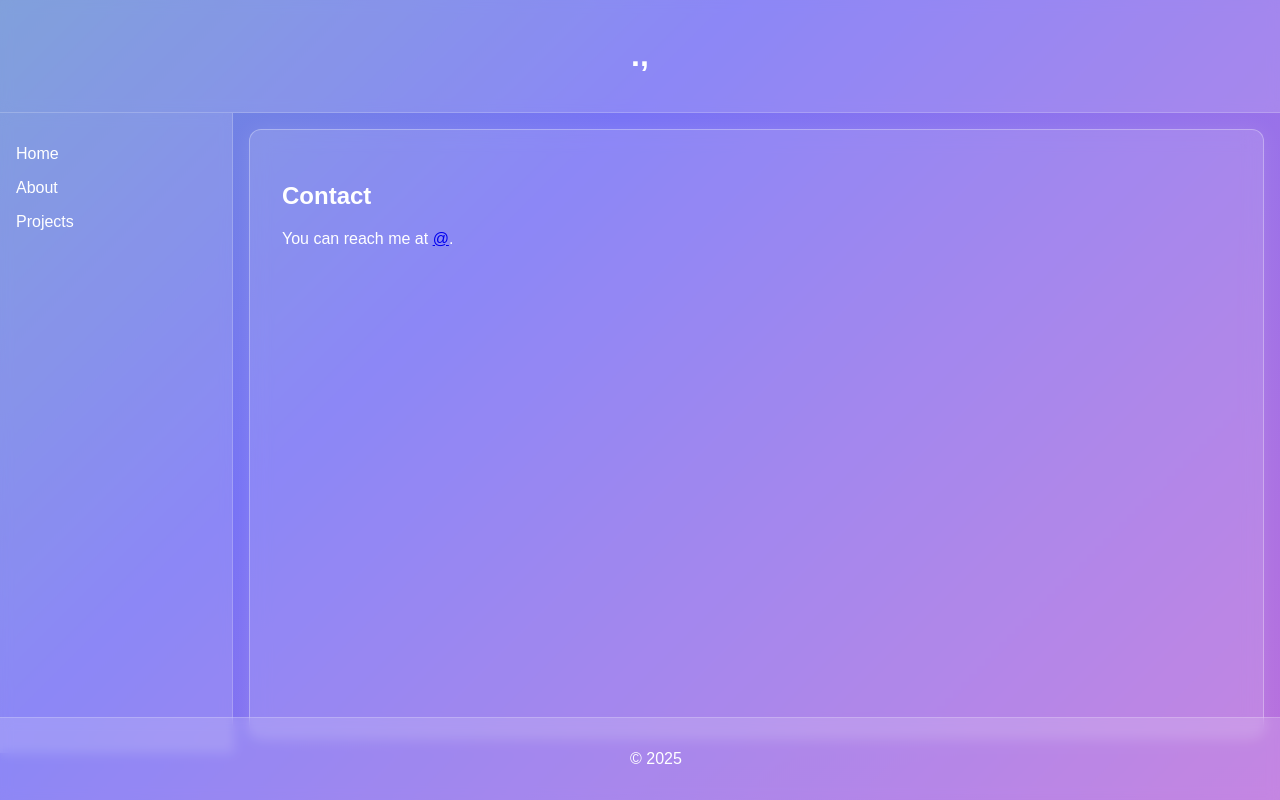
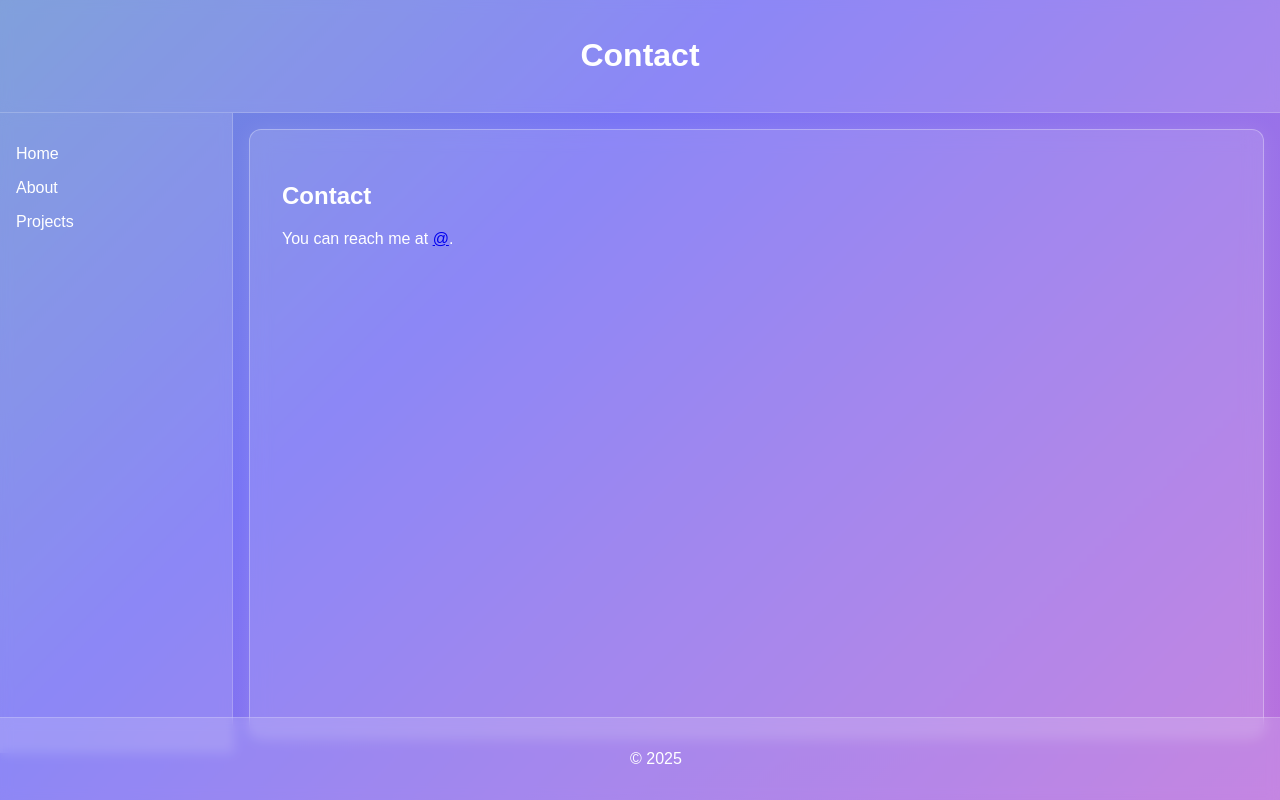
Before and after one commit to wooble737/wooble737.github.io, a plain HTML site: page contact.html in a window 1280 px wide. Drawn offline with Linux system fonts and the light colour scheme.

Commit message:
Update contact.html

```diff
--- a/contact.html
+++ b/contact.html
@@ -3,12 +3,12 @@
 <head>
   <meta charset="UTF-8" />
   <meta name="viewport" content="width=device-width, initial-scale=1.0"/>
-  <title>-</title>
+  <title>Contact mr.wooble for important things</title>
   <link rel="stylesheet" href="styles.css" />
 </head>
 <body>
   <header>
-    <h1>.,</h1>
+    <h1>Contact</h1>
 
   </header>
 
```
